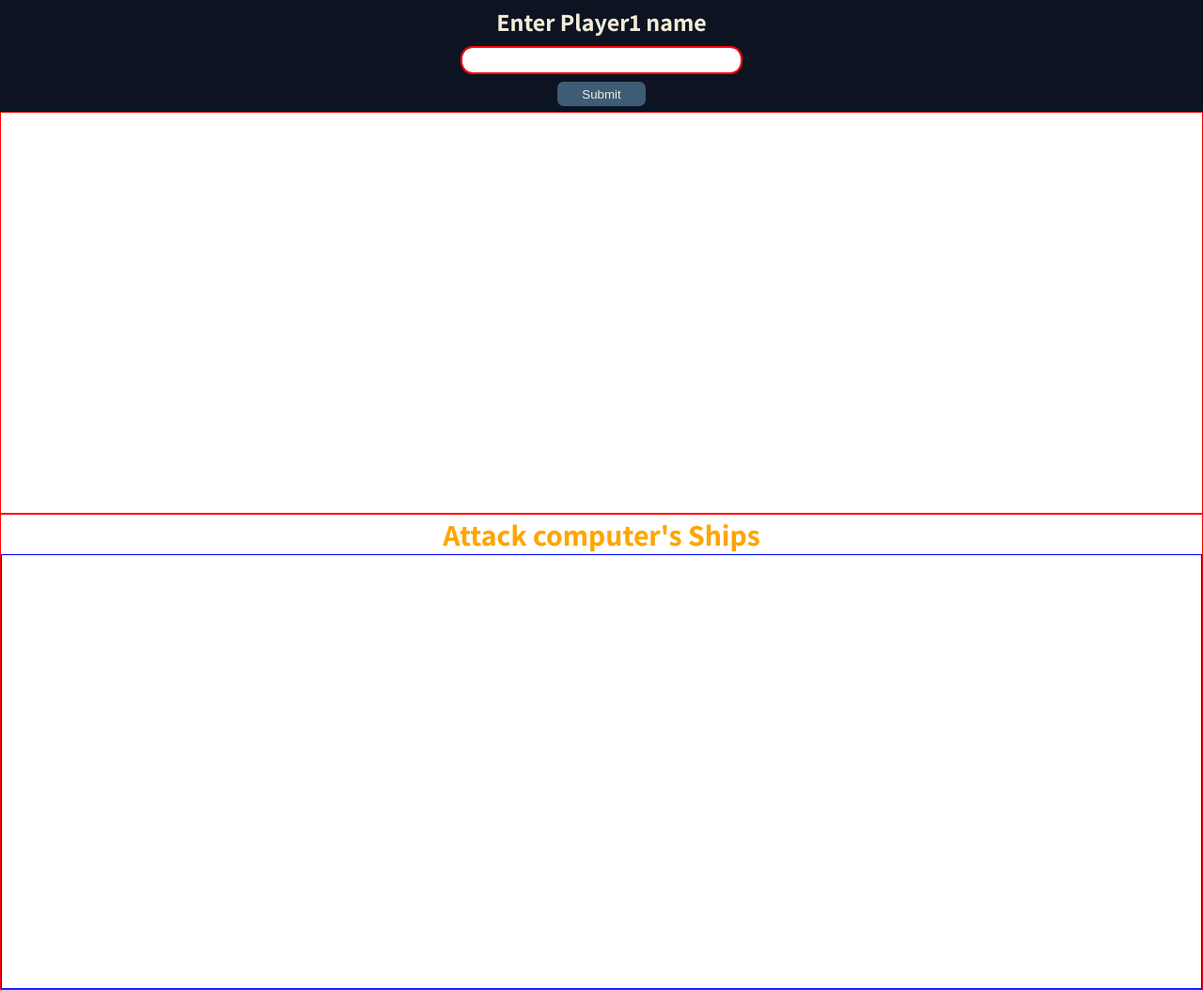
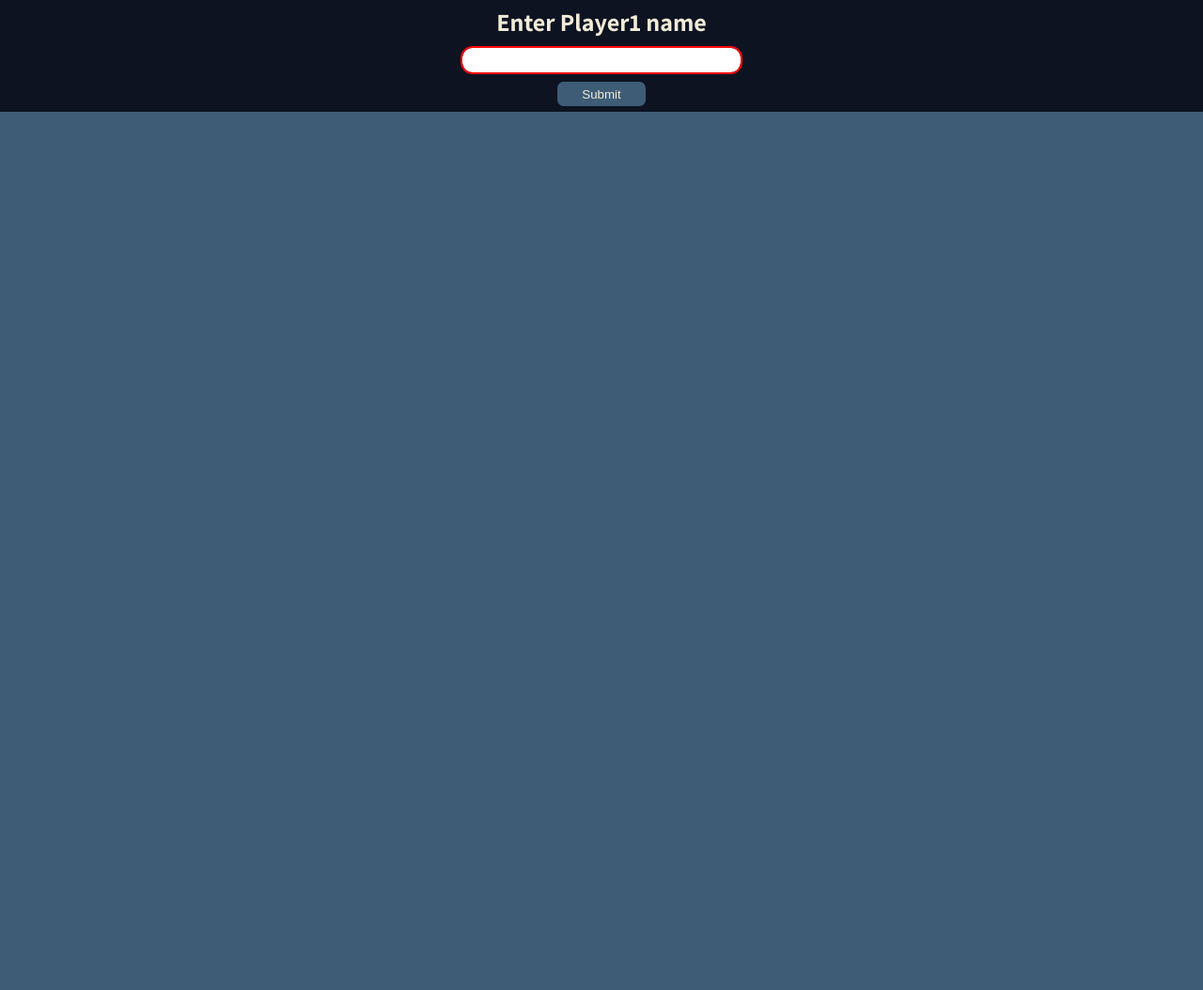
Before and after one commit to symonogwe/Battleship-game, a website built with webpack: page src/template.html in a window 1280 px wide. Shown: the whole page at 94% size. After the commit the page ends 800 px from the top, so only its background shows below. Built offline with nearby package versions, Linux system fonts and the light colour scheme; a web font is replaced by a local one.

Commit message:
Set body bg-color to --sub-base-color

```diff
--- a/src/Styles/styles.css
+++ b/src/Styles/styles.css
@@ -32,6 +32,7 @@
 
 body {
   height: 100vh;
+  background-color: var(--sub-base-color);
 }
 
 /* PLAYER 1 INPUT STYLES */
@@ -86,7 +87,7 @@ body {
 
 /* PLACE PLAYER1 SHIPS STYLES */
 .place-player-1-ships {
-  border: 1px solid red;
+  /* border: 1px solid red; */
   padding: var(--base-padding);
   display: grid;
   justify-items: center;
@@ -160,9 +161,10 @@ body {
 
 /* GAME CONTAINER STYLES */
 .game-container {
-  border: 1px solid red;
-  display: grid;
+  /* border: 1px solid red; */
+  /* display: grid; */
   justify-items: center;
+  display: none;
 }
 
 .game-play-results {
@@ -173,7 +175,7 @@ body {
 }
 
 .board-container {
-  border: 1px solid blue;
+  /* border: 1px solid blue; */
   width: 100%;
   padding: var(--base-padding);
   display: grid;
```
